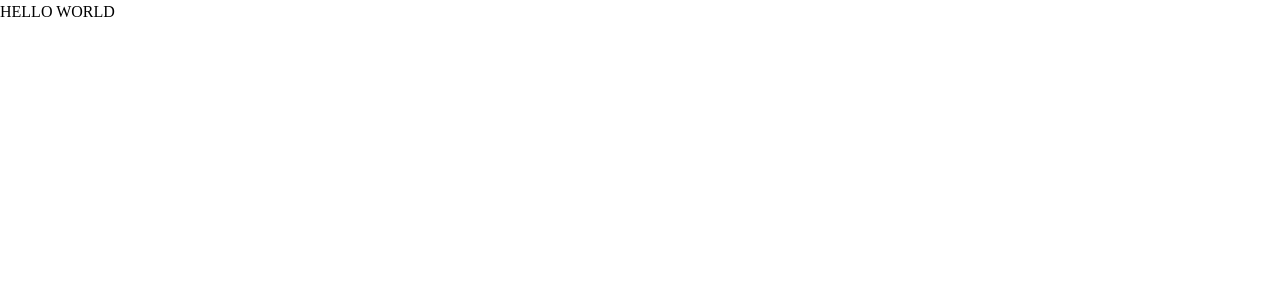
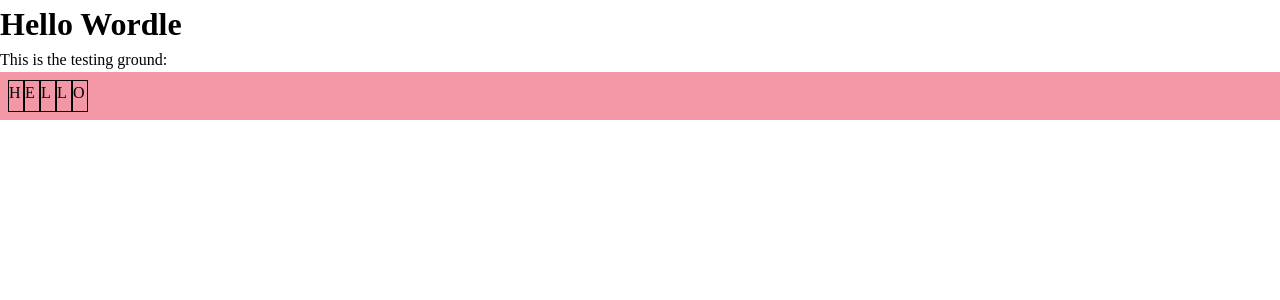
Before and after one commit to franco-ortega/wordle-clone-v2, a Next.js app: page / in a window 1280 px wide. Shown: the top 300 px of the page. Built offline with nearby package versions, Linux system fonts and the light colour scheme.

Commit message:
first test to display Word component

```diff
--- a/src/app/page.tsx
+++ b/src/app/page.tsx
@@ -1,9 +1,16 @@
+import Word from '@/components/Word/Word';
 import styles from './page.module.css';
 
 export default function Home() {
 	return (
 		<div className={styles.page}>
-			<main className={styles.main}>HELLO WORLD</main>
+			<header>
+				<h1>Hello Wordle</h1>
+			</header>
+			<main className={styles.main}>
+				This is the testing ground:
+				<Word word={['H', 'E', 'L', 'L', 'O']} />
+			</main>
 		</div>
 	);
 }
```
